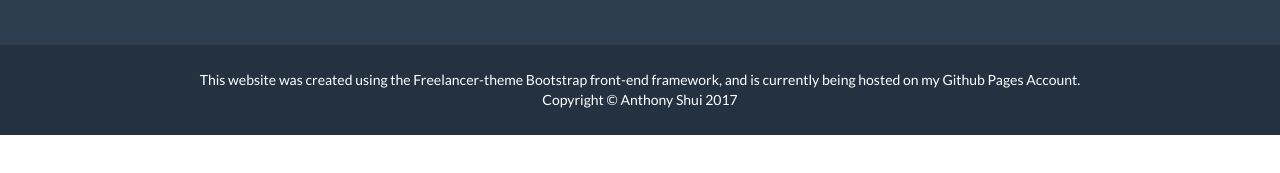
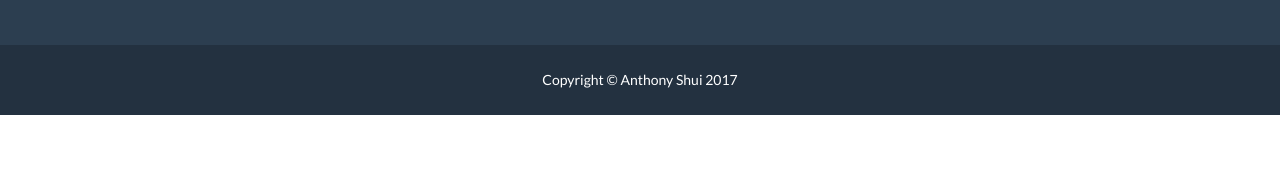
Before and after one commit to tonyshui/old_website, a website: page index.html in a window 1280 px wide. Shown: the part 2346-2519 px from the top of the page. Drawn offline with nearby package versions, Linux system fonts and the light colour scheme.

Commit message:
remove web creation theme info

```diff
--- a/index.html
+++ b/index.html
@@ -226,11 +226,6 @@
             </div>
             <div class="footer-below">
                 <div class="container">
-                    <div class="row">
-                        <div class="col-lg-12">
-                            This website was created using the Freelancer-theme Bootstrap front-end framework, and is currently being hosted on my Github Pages Account.
-                        </div>
-                        <br>
                     <div class="row">
                         <div class="col-lg-12">
                             Copyright &copy; Anthony Shui 2017
```
